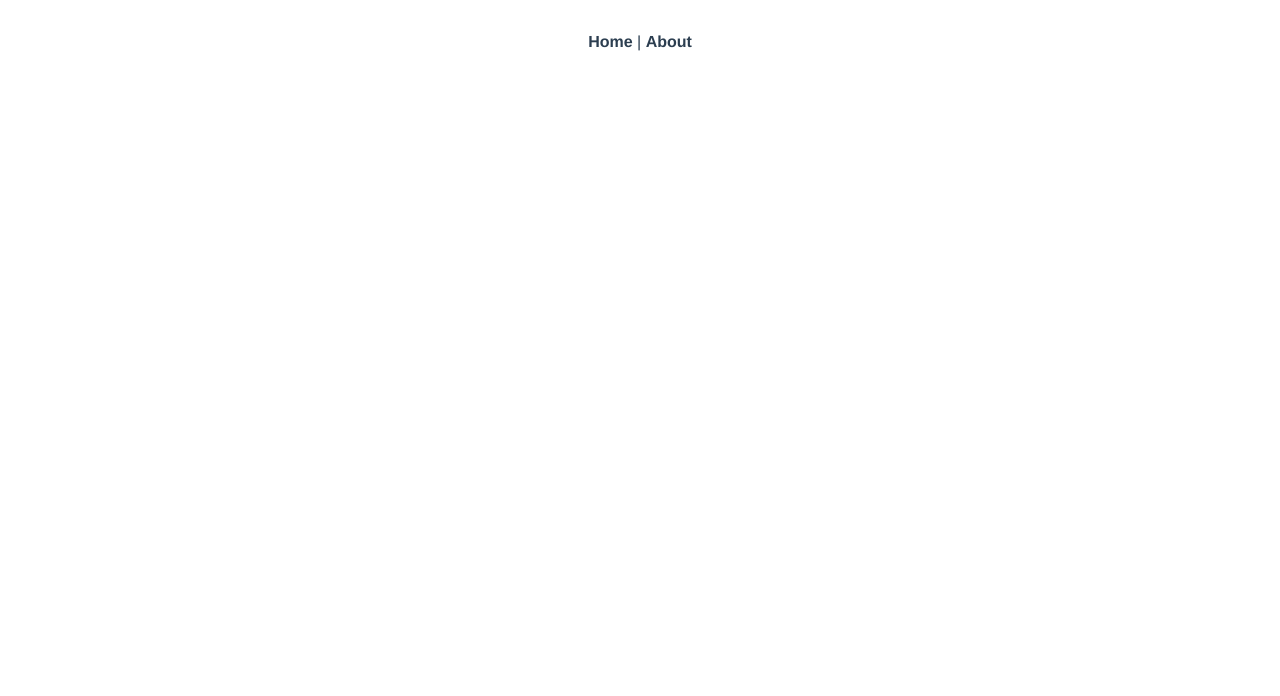
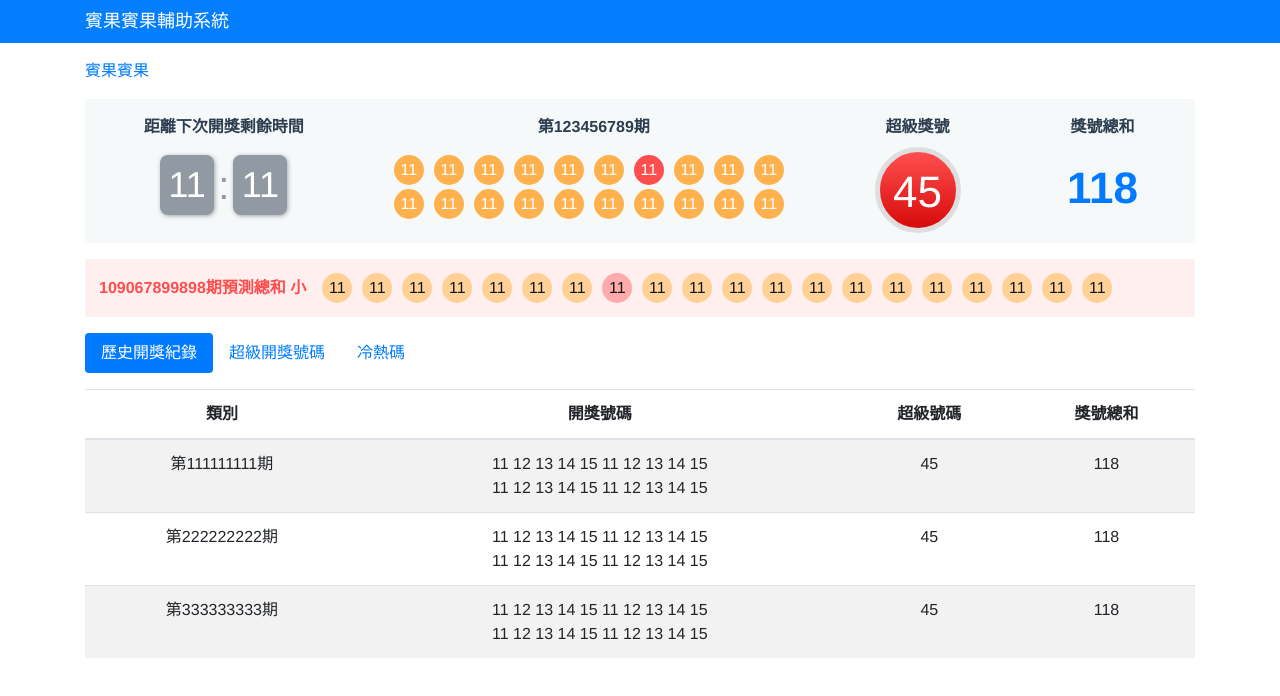
Before and after one commit to chunlingliao/bingo-analysis, a Vue app: page /index in a window 1280 px wide. Shown: the top 696 px of the page. Built offline with nearby package versions, Linux system fonts and the light colour scheme.

Commit message:
新增樂透首頁

```diff
--- /dev/null
+++ b/public/css/app.css
@@ -0,0 +1,89 @@
+/* 公用主色系 */
+.text-primary {
+  color: #027eff
+}
+
+/* 第一塊 */
+.header {
+  background-color: #027eff ;
+  color: #ffffff;
+  font-size: 18px;
+  padding: 8px 0;
+}
+.bingo-wrap {
+    padding: 16px 0 10px 0;
+    border-radius: 4px;
+    background-color: #f6f9fa;
+}
+
+/* 剩餘時間 */
+.time {
+  width: 54px;
+  height: 60px;
+  border-radius: 8px;
+  box-shadow: 1px 1px 4px 0 rgba(80, 80, 80, 0.5);
+  background-color: #919aa3;
+  font-size: 36px;
+  color: #ffffff;
+  line-height: 60px ;
+}
+
+.time-sign {
+  font-size: 40px;
+  color: #919aa3;
+}
+/* 期號  */
+.number-inplay {
+  display: inline-block;
+  width: 30px;
+  height: 30px;
+  background-color: #ffb14e;
+  border-radius:50%;
+  margin-right:10px;
+  line-height: 30px;
+  color: #ffffff;
+  font-weight: 500;
+}
+
+.special-number-inplay{
+  background-color: #ff4e4e;
+}
+/* 超級獎號 */
+.Oval {
+  width: 86px;
+  height: 86px;
+  border: solid 5px #dedede;
+  border-radius:50%;
+  margin: 0 auto;
+  background-image: linear-gradient(to bottom, #ff4e4e 1%, #d70a0a);
+}
+
+.super-number {
+  line-height: 80px;
+  font-size: 44px;
+  color: #ffffff;
+}
+
+/* 獎號總和 */
+.number-total {
+  font-size: 44px ;
+}
+
+/* 預測總和 */
+.lottery-numbers-bg{
+  background-color: #ffefef;
+  padding: 14px ;
+}
+.lottery-text {
+  line-height: 30px;
+  margin-right: 16px;
+  color: #ff4e4e;
+  font-size:16px;
+}
+.lottery-numbers {
+  background-color: #ffd196;
+  color: #151515;
+}
+.special-number{
+  background-color: #ffabab;
+}
--- a/src/App.vue
+++ b/src/App.vue
@@ -1,13 +1,8 @@
 <template>
   <div id="app">
-    <div id="nav">
-      <router-link to="/">Home</router-link> |
-      <router-link to="/about">About</router-link>
-    </div>
     <router-view/>
   </div>
 </template>
-
 <style lang="scss">
 #app {
   font-family: Avenir, Helvetica, Arial, sans-serif;
--- a/src/main.js
+++ b/src/main.js
@@ -6,6 +6,7 @@ import store from './store'
 
 import 'bootstrap/dist/css/bootstrap.min.css'
 import 'bootstrap/dist/js/bootstrap.min.js'
+import '../public/css/app.css'
 // import 'bootstrap/dist/css/style.css'
 
 Vue.config.productionTip = false
--- a/src/router/index.js
+++ b/src/router/index.js
@@ -17,6 +17,11 @@ const routes = [
     // this generates a separate chunk (about.[hash].js) for this route
     // which is lazy-loaded when the route is visited.
     component: () => import(/* webpackChunkName: "about" */ '../views/About.vue')
+  },
+  {
+    path: '/index',
+    name: 'index',
+    component: () => import('../views/index.vue')
   }
 ]
 
--- /dev/null
+++ b/src/views/index.vue
@@ -0,0 +1,166 @@
+<template>
+<div>
+  <div class="text-left header">
+    <div class="container">賓果賓果輔助系統</div>
+    </div>
+  <div class="container">
+    <div class="text-left text-primary mt-3 mb-3">賓果賓果</div>
+    <!-- 第一塊 -->
+    <div class="row bingo-wrap no-gutters mt-3 mb-3">
+      <div class="col-sm-3">
+        <div class="mb-3 font-weight-bold">距離下次開獎剩餘時間</div>
+        <div class="d-flex justify-content-center">
+          <div class="time float-left">11</div>
+          <div class="time-sign float-left mr-1 ml-1">:</div>
+          <div class="time float-left">11</div>
+        </div>
+      </div>
+
+      <div class="col-sm-5">
+        <div class="font-weight-bold mb-3">第123456789期</div>
+          <ul class="nav mb-1 d-flex justify-content-center">
+            <li class="number-inplay">11</li>
+            <li class="number-inplay">11</li>
+            <li class="number-inplay">11</li>
+            <li class="number-inplay">11</li>
+            <li class="number-inplay">11</li>
+            <li class="number-inplay">11</li>
+            <li class="number-inplay special-number-inplay">11</li>
+            <li class="number-inplay">11</li>
+            <li class="number-inplay">11</li>
+            <li class="number-inplay">11</li>
+          </ul>
+          <ul class="nav d-flex justify-content-center">
+            <li class="number-inplay">11</li>
+            <li class="number-inplay">11</li>
+            <li class="number-inplay">11</li>
+            <li class="number-inplay">11</li>
+            <li class="number-inplay">11</li>
+            <li class="number-inplay">11</li>
+            <li class="number-inplay">11</li>
+            <li class="number-inplay">11</li>
+            <li class="number-inplay">11</li>
+            <li class="number-inplay">11</li>
+          </ul>
+      </div>
+
+      <div class="col-sm-2">
+        <div class="font-weight-bold mb-2">超級獎號</div>
+        <div class="Oval">
+          <div class="super-number">45</div>
+        </div>
+      </div>
+      <div class="col-sm-2">
+        <div class="font-weight-bold mb-3">獎號總和</div>
+        <div class="text-primary number-total font-weight-bold">118</div>
+      </div>
+    </div>
+
+    <!-- 第二塊預期總和 -->
+    <div class="lottery-numbers-bg mb-3">
+      <div class="text-left float-left lottery-text font-weight-bold">109067899898期預測總和 小</div>
+        <ul class="nav">
+          <li class="number-inplay lottery-numbers">11</li>
+          <li class="number-inplay lottery-numbers">11</li>
+          <li class="number-inplay lottery-numbers">11</li>
+          <li class="number-inplay lottery-numbers">11</li>
+          <li class="number-inplay lottery-numbers">11</li>
+          <li class="number-inplay lottery-numbers">11</li>
+          <li class="number-inplay lottery-numbers">11</li>
+          <li class="number-inplay lottery-numbers special-number">11</li>
+          <li class="number-inplay lottery-numbers">11</li>
+          <li class="number-inplay lottery-numbers">11</li>
+          <li class="number-inplay lottery-numbers">11</li>
+          <li class="number-inplay lottery-numbers">11</li>
+          <li class="number-inplay lottery-numbers">11</li>
+          <li class="number-inplay lottery-numbers">11</li>
+          <li class="number-inplay lottery-numbers">11</li>
+          <li class="number-inplay lottery-numbers">11</li>
+          <li class="number-inplay lottery-numbers">11</li>
+          <li class="number-inplay lottery-numbers">11</li>
+          <li class="number-inplay lottery-numbers">11</li>
+          <li class="number-inplay lottery-numbers">11</li>
+        </ul>
+    </div>
+
+    <!-- 第三區塊導覽列 -->
+    <div>
+      <ul class="nav nav-pills mb-3" id="pills-tab" role="tablist">
+        <li class="nav-item">
+          <a class="nav-link active" id="pills-history-tab" data-toggle="pill" href="#pills-history" role="tab" aria-controls="pills-history" aria-selected="true">歷史開獎紀錄</a>
+        </li>
+        <li class="nav-item">
+          <a class="nav-link" id="pills-super-tab" data-toggle="pill" href="#pills-super" role="tab" aria-controls="pills-super" aria-selected="false">超級開獎號碼</a>
+        </li>
+        <li class="nav-item">
+          <a class="nav-link" id="pills-hot-tab" data-toggle="pill" href="#pills-hot" role="tab" aria-controls="pills-hot" aria-selected="false">冷熱碼</a>
+        </li>
+      </ul>
+      <div class="tab-content" id="pills-tabContent">
+        <!-- 歷史開獎紀錄 -->
+        <div class="tab-pane fade show active" id="pills-history" role="tabpanel" aria-labelledby="pills-history-tab">
+          <div>
+            <table class="table table-striped">
+              <thead>
+                <tr>
+                  <th scope="col">類別</th>
+                  <th scope="col">開獎號碼</th>
+                  <th scope="col">超級號碼</th>
+                  <th scope="col">獎號總和</th>
+                </tr>
+              </thead>
+              <tbody>
+                <tr>
+                  <td>第111111111期</td>
+                  <td>
+                    <div>11 12 13 14 15 11 12 13 14 15</div>
+                    <div>11 12 13 14 15 11 12 13 14 15</div>
+                  </td>
+                  <td>45</td>
+                  <td>118</td>
+                </tr>
+                <tr>
+                  <td>第222222222期</td>
+                  <td>
+                    <div>11 12 13 14 15 11 12 13 14 15</div>
+                    <div>11 12 13 14 15 11 12 13 14 15</div>
+                  </td>
+                  <td>45</td>
+                  <td>118</td>
+                </tr>
+                <tr>
+                  <td>第333333333期</td>
+                  <td>
+                    <div>11 12 13 14 15 11 12 13 14 15</div>
+                    <div>11 12 13 14 15 11 12 13 14 15</div>
+                  </td>
+                  <td>45</td>
+                  <td>118</td>
+                </tr>
+              </tbody>
+            </table>
+          </div>
+        </div>
+
+        <!-- 超級開獎號碼 -->
+        <div class="tab-pane fade" id="pills-super" role="tabpanel" aria-labelledby="pills-super-tab">
+
+        </div>
+        <!-- 冷熱碼 -->
+        <div class="tab-pane fade" id="pills-hot" role="tabpanel" aria-labelledby="pills-hot-tab">
+
+        </div>
+      </div>
+    </div>
+  </div>
+</div>
+</template>
+
+<script>
+
+</script>
+
+<style>
+
+
+</style>
```
